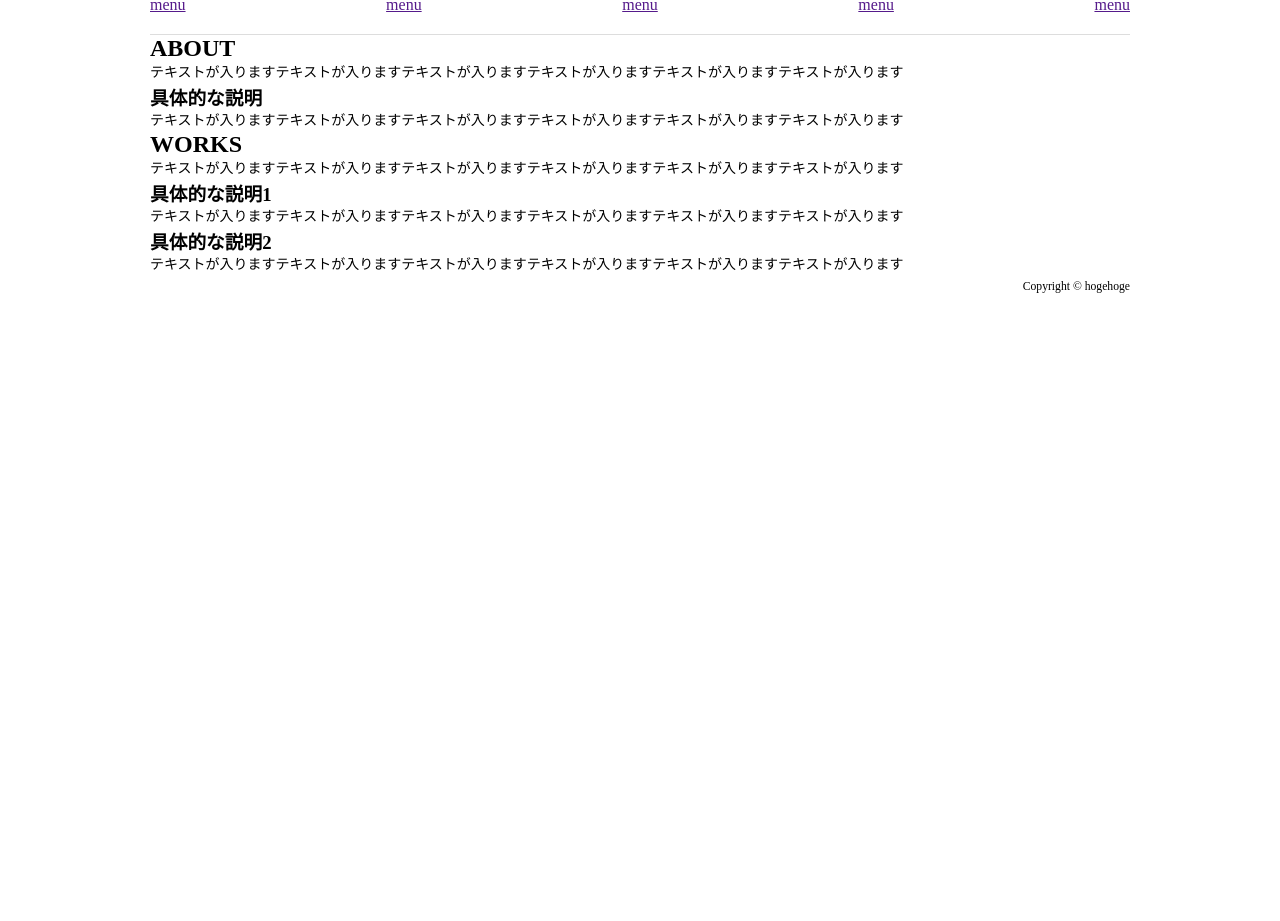
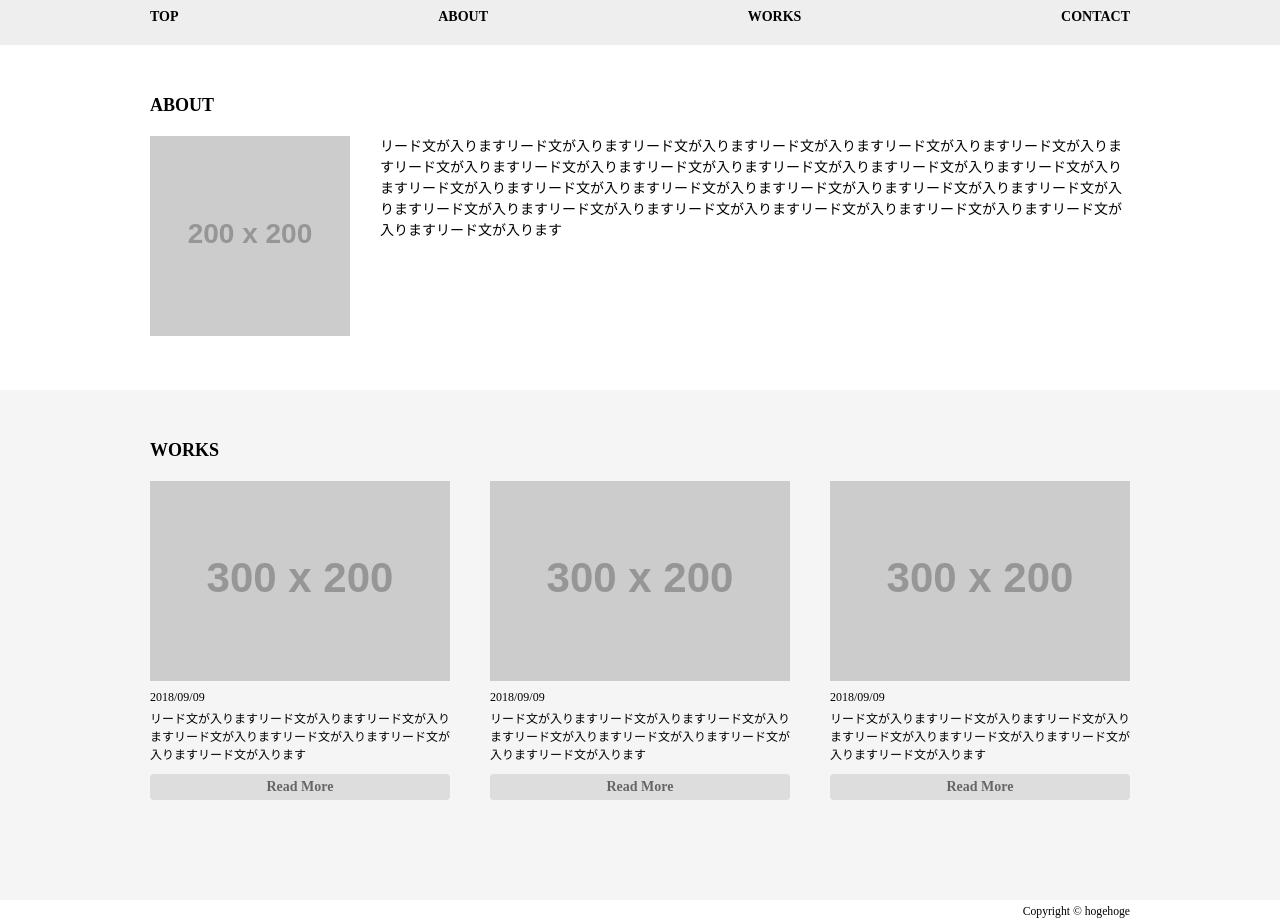
Before and after one commit to GitSumiiYuuki/gulp, a website: page src/html/index.html in a window 1280 px wide. Shown: the part 71-992 px from the top of the page. Before the commit the page ends 800 px from the top, so only its background shows below. Drawn offline with nearby package versions, Linux system fonts and the light colour scheme; files that its build step writes are made by us from their sources; placeholder pictures from the web are drawn by us.

Commit message:
テンプレート修正

```diff
--- a/src/html/_components/_header.html
+++ b/src/html/_components/_header.html
@@ -1,13 +1,18 @@
-<header class="site-header content-base">
-  <h1 class="site-title">Sample Title</h1>
-  <nav class="site-nav">
-    <ul>
-      <li><a href="">menu</a></li>
-      <li><a href="">menu</a></li>
-      <li><a href="">menu</a></li>
-      <li><a href="">menu</a></li>
-      <li><a href="">menu</a></li>
-    </ul>
-  </nav>
+<header id="site-header">
+  <div class="content-base">
+    <h1 class="ttl-logo">テストタイトル</h1>
+    <nav class="gnav">
+      <div class="gnav-burger">
+        <span></span>
+        <span></span>
+        <span></span>
+      </div>
+      <ul class="gnav-content">
+        <li><a href="">TOP</a></li>
+        <li><a href="">ABOUT</a></li>
+        <li><a href="/works/">WORKS</a></li>
+        <li><a href="">CONTACT</a></li>
+      </ul>
+    </nav>
+  </div>
 </header>
-<!-- /.site-header -->
--- a/src/html/_layout/_index.html
+++ b/src/html/_layout/_index.html
@@ -8,7 +8,7 @@
   } %}
   {% endblock %}
   {% include '_components/_meta.html' %}
-  <link rel="stylesheet" href="css/style.css">
+  <link rel="stylesheet" href="/css/style.css">
   <title>{% block title %}{% endblock %} | gulp template</title>
 </head>
 <body>
--- a/src/html/index.html
+++ b/src/html/index.html
@@ -14,33 +14,55 @@
 
 <!-- コンテンツ -->
 {% block content %}
-<main class="index-contents content-base">
-  <section class="main-sec">
-    <h2 class="ttl-sec">ABOUT</h2>
-    <p>テキストが入りますテキストが入りますテキストが入りますテキストが入りますテキストが入りますテキストが入ります</p>
+<main id="index-content">
 
-    <section class="sub-sec">
-      <h3 class="ttl-sub-sec">具体的な説明</h3>
-      <p>テキストが入りますテキストが入りますテキストが入りますテキストが入りますテキストが入りますテキストが入ります</p>
-    </section>
+  <section id="about" class="index-sec content-base">
+    <h2 class="ttl-sec_index">ABOUT</h2>
+    <div class="col-2">
+      <div class="col"><img src="https://placehold.jp/200x200.png" alt=""></div>
+      <p class="col txt-lead">リード文が入りますリード文が入りますリード文が入りますリード文が入りますリード文が入りますリード文が入りますリード文が入りますリード文が入りますリード文が入りますリード文が入りますリード文が入りますリード文が入りますリード文が入りますリード文が入りますリード文が入りますリード文が入りますリード文が入りますリード文が入りますリード文が入りますリード文が入りますリード文が入りますリード文が入りますリード文が入りますリード文が入りますリード文が入ります</p>
+    </div>
   </section>
-  <!-- /.main-sec -->
+  <!-- /#about -->
 
-  <section class="main-sec">
-    <h2 class="ttl-sec">WORKS</h2>
-    <p>テキストが入りますテキストが入りますテキストが入りますテキストが入りますテキストが入りますテキストが入ります</p>
+  <section id="works" class="index-sec">
+    <div class="content-base">
+      <h2 class="ttl-sec_index">WORKS</h2>
+      <ul class="col-4 works-art-list">
+        <li class="col">
+          <a href="">
+            <div class="thumb"><img src="https://placehold.jp/300x200.png" alt=""></div>
+            <div class="content">
+              <time class="date">2018/09/09</time>
+              <p class="txt">リード文が入りますリード文が入りますリード文が入りますリード文が入りますリード文が入りますリード文が入りますリード文が入ります</p>
+              <a href="" class="btn-fill">Read More</a>
+            </div>
+          </a>
+        </li>
+        <li class="col">
+          <a href="">
+            <div class="thumb"><img src="https://placehold.jp/300x200.png" alt=""></div>
+            <div class="content">
+              <time class="date">2018/09/09</time>
+              <p class="txt">リード文が入りますリード文が入りますリード文が入りますリード文が入りますリード文が入りますリード文が入りますリード文が入ります</p>
+              <a href="" class="btn-fill">Read More</a>
+            </div>
+          </a>
+        </li>
+        <li class="col">
+          <a href="">
+            <div class="thumb"><img src="https://placehold.jp/300x200.png" alt=""></div>
+            <div class="content">
+              <time class="date">2018/09/09</time>
+              <p class="txt">リード文が入りますリード文が入りますリード文が入りますリード文が入りますリード文が入りますリード文が入りますリード文が入ります</p>
+              <a href="" class="btn-fill">Read More</a>
+            </div>
+          </a>
+        </li>
+      </ul>
+    </div>
+  </section>
+  <!-- /#works -->
 
-    <section class="sub-sec">
-      <h3 class="ttl-sub-sec">具体的な説明1</h3>
-      <p>テキストが入りますテキストが入りますテキストが入りますテキストが入りますテキストが入りますテキストが入ります</p>
-    </section>
-    <!-- /.sub-sec -->
-    <section class="sub-sec">
-      <h3 class="ttl-sub-sec">具体的な説明2</h3>
-      <p>テキストが入りますテキストが入りますテキストが入りますテキストが入りますテキストが入りますテキストが入ります</p>
-    </section>
-  </section>
-  <!-- /.main-sec -->
 </main>
-<!-- /.main -->
 {% endblock %}
--- a/src/scss/base/_base.scss
+++ b/src/scss/base/_base.scss
@@ -3,10 +3,17 @@
   padding: 0;
   list-style: none;
 }
-//*
+
+body {
+  font-size: 14px;
+}
 
 .content-base {
-  width: 980px;
+  max-width: 980px;
   margin: auto;
 }
-//.content-base
+
+a {
+  color: $baseFontColor;
+  text-decoration: none;
+}
--- a/src/scss/base/_variables.scss
+++ b/src/scss/base/_variables.scss
@@ -1,2 +1,4 @@
 //color
 $bdColor: #ddd;
+
+$baseFontColor: #000;
--- a/src/scss/common/_header.scss
+++ /dev/null
@@ -1,19 +0,0 @@
-.site-header {
-  padding: 20px 0;
-  border-bottom: 1px solid $bdColor;
-
-  .site-title {
-    text-align: center;
-  }
-  //.site-title
-
-  .site-nav {
-    margin-top: 10px;
-    ul {
-      display: flex;
-      justify-content: space-between;
-    }
-  }
-  //.site-nav
-}
-//.site-header
--- a/src/scss/common/_main.scss
+++ /dev/null
@@ -1,4 +0,0 @@
-.main {
-  margin: 50px auto;
-}
-//.main
--- /dev/null
+++ b/src/scss/components/_header.scss
@@ -0,0 +1,33 @@
+#site-header {
+  padding: 20px;
+  background: #eee;
+
+  .gnav {
+    &-burger {
+      display: none;
+      width: 30px;
+      height: 30px;
+
+      span {
+        display: block;
+        width: 100%;
+        height: 3px;
+        background: #333;
+
+        &:nth-child(2) {
+          margin: 5px 0;
+        }
+      }
+    }
+
+    &-content {
+      display: flex;
+      justify-content: space-between;
+      margin-top: 20px;
+
+      li {
+        font-weight: bold;
+      }
+    }
+  }
+}
--- /dev/null
+++ b/src/scss/contents/_works.scss
@@ -0,0 +1,27 @@
+#works {
+  .works- {
+
+    &art-list {
+      li {
+        margin-bottom: 50px;
+
+        .content {
+          .date {
+            display: block;
+            margin: 5px 0;
+            font-size: 12px;
+          }
+          .txt {
+            font-size: 12px;
+            line-height: 1.5;
+          }
+          .btn-fill {
+            margin-top: 10px;
+            padding: 5px 0;
+          }
+        }//content
+      }
+    }//art-list
+
+  }
+}//works
--- /dev/null
+++ b/src/scss/elements/_btn.scss
@@ -0,0 +1,12 @@
+.btn- {
+
+  &fill {
+    display: block;
+    color: #666;
+    background: #ddd;
+    border-radius: 4px;
+    text-align: center;
+    font-weight: bold;
+  }//fill
+
+}
--- /dev/null
+++ b/src/scss/elements/_col.scss
@@ -0,0 +1,23 @@
+.col- {
+
+  &2 {
+    display: flex;
+    justify-content: space-between;
+  }//2
+
+  &4 {
+    display: flex;
+    flex-wrap: wrap;
+    justify-content: space-between;
+
+    .col {
+      width: 300px;
+    }
+
+    &:last-child::after {
+      width: 300px;
+      content: "";
+    }
+  }//4
+
+}//col
--- /dev/null
+++ b/src/scss/elements/_ttl.scss
@@ -0,0 +1,20 @@
+.ttl- {
+
+  &logo {
+    text-align: center;
+  }//logo
+
+  &sec_ {
+    &index {
+      margin-bottom: 20px;
+      font-size: 18px;
+    }//index
+
+    &under {
+      padding: 80px 0;
+      font-size: 30px;
+      text-align: center;
+    }//under
+  }//sec
+
+}//ttl
--- /dev/null
+++ b/src/scss/page/_index.scss
@@ -0,0 +1,20 @@
+#index-content {
+
+  .index- {
+    &sec {
+      margin-top: 50px;
+
+      &:nth-child(even) {
+        padding: 50px 0;
+        background: #f5f5f5;
+      }
+    }//sec
+  }//index
+
+  #about {
+    .txt-lead {
+      margin-left: 30px;
+    }
+  }//#about
+
+}
--- a/src/scss/style.scss
+++ b/src/scss/style.scss
@@ -6,17 +6,28 @@
 @import 'base/base';
 
 /* ====================
+--- > elements
+==================== */
+@import 'elements/ttl';
+@import 'elements/typografy';
+@import 'elements/btn';
+@import 'elements/col';
+@import 'elements/list';
+
+/* ====================
 --- > components
 ==================== */
-@import 'components/typografy';
+@import 'components/header';
+@import 'components/footer';
 
 /* ====================
---- > common
+--- > contents
 ==================== */
-@import 'common/header';
-@import 'common/main';
-@import 'common/footer';
+@import 'contents/about';
+@import 'contents/works';
 
 /* ====================
 --- > page
 ==================== */
+@import 'page/index';
+@import 'page/under';
```
Also changed, not shown: src/html/works/index.html (added, +119 -0 lines), src/scss/components/_footer.scss (renamed from src/scss/common/_footer.scss), src/scss/contents/_about.scss (added), src/scss/elements/_list.scss (added), src/scss/elements/_typografy.scss (renamed from src/scss/components/_typografy.scss), src/scss/page/_under.scss (added).
